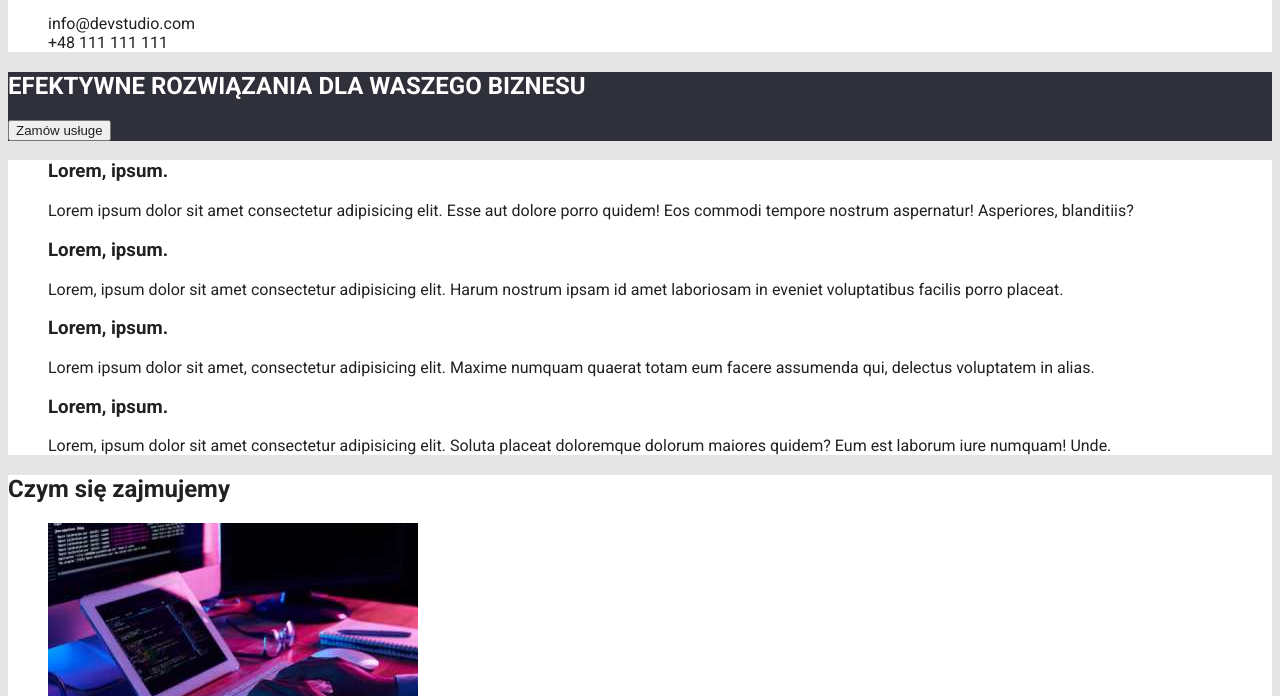
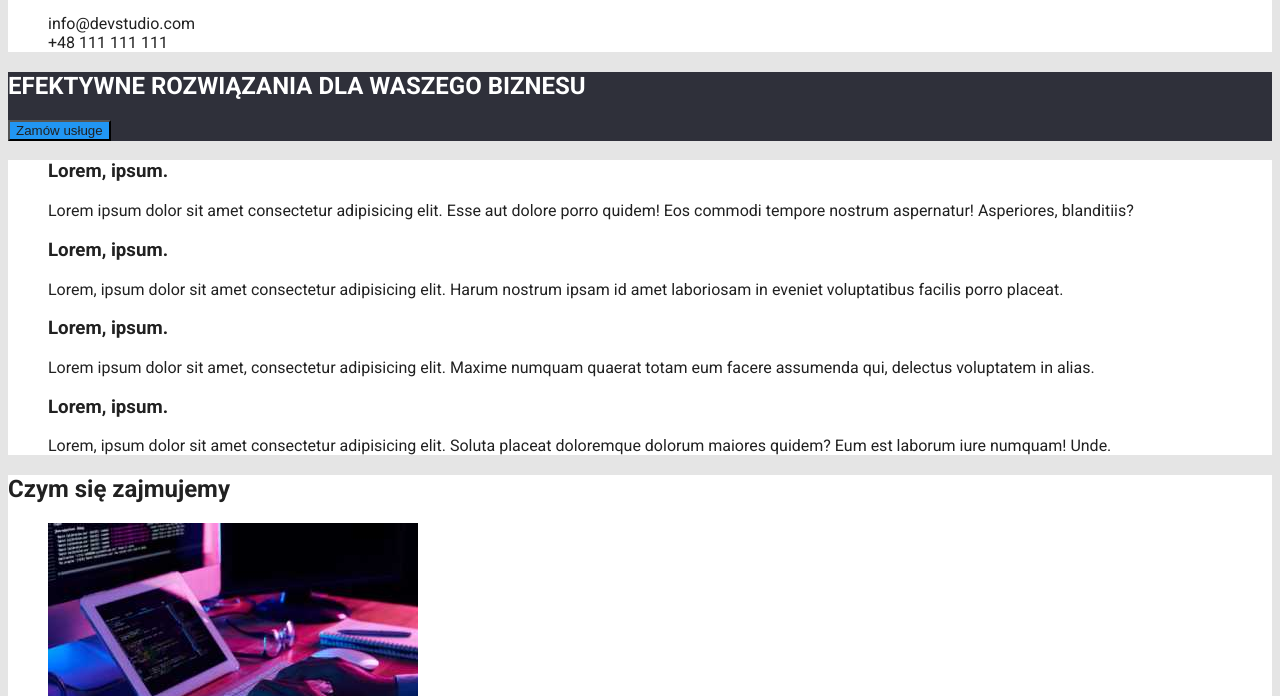
Before and after one commit to BartoszZygmunt/goit-markup-hw-02, a plain HTML site: page index.html in a window 1280 px wide. Shown: the part 104-800 px from the top of the page. Drawn offline with Linux system fonts and the light colour scheme.

Commit message:
blue butoons

```diff
--- a/css/styles.css
+++ b/css/styles.css
@@ -61,6 +61,9 @@ menu:hover {
 	line-height: 1.625;
 	font-weight: 500;
 }
+.buttons_blue {
+	background-color: #2196f3;
+}
 .address_top {
 	color: #757575;
 }
--- a/index.html
+++ b/index.html
@@ -38,7 +38,7 @@
 			<!--BANER-->
 			<section class="dark_background baner_color">
 				<h1>EFEKTYWNE ROZWIĄZANIA DLA WASZEGO BIZNESU</h1>
-				<button type="button">Zamów usługe</button>
+				<button type="button" class="buttons_blue">Zamów usługe</button>
 			</section>
 
 			<!--Sekcja2-->
```
Also changed, not shown: portfolio.html (+1 -1 lines).
